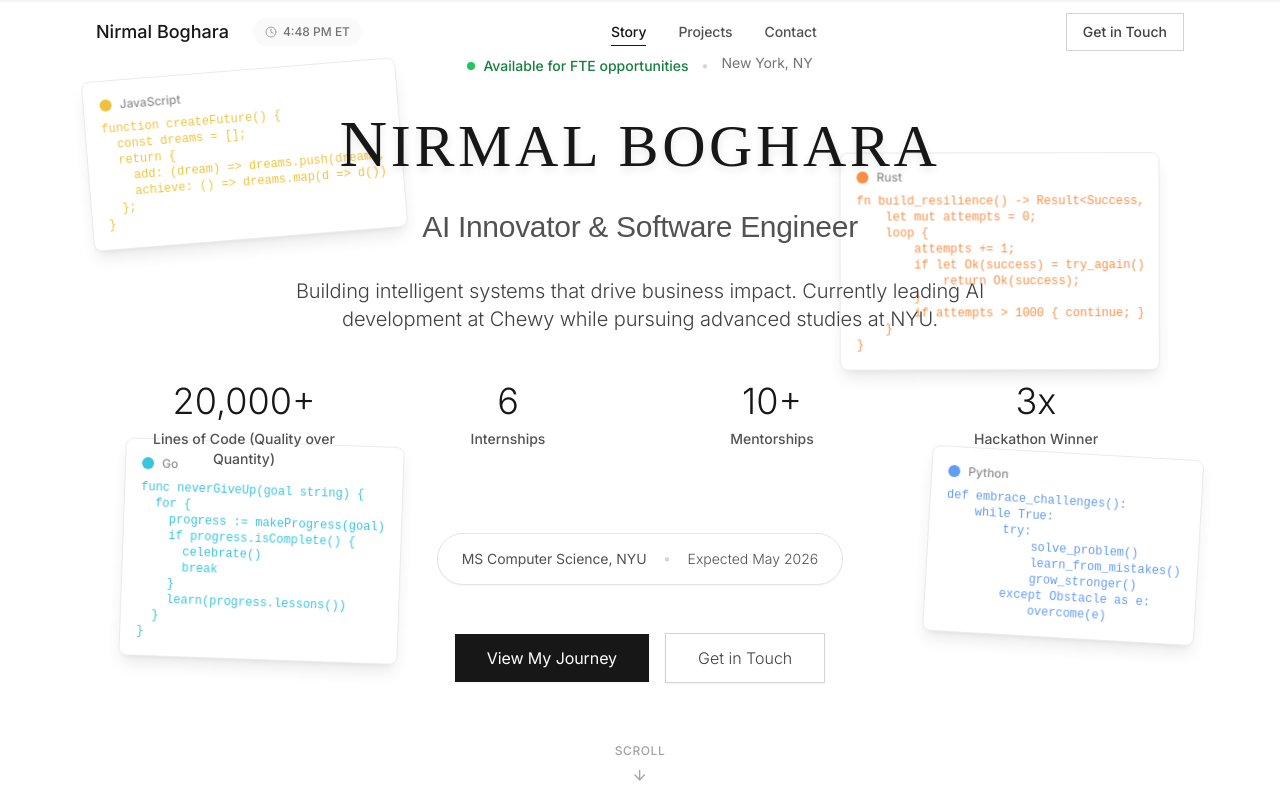
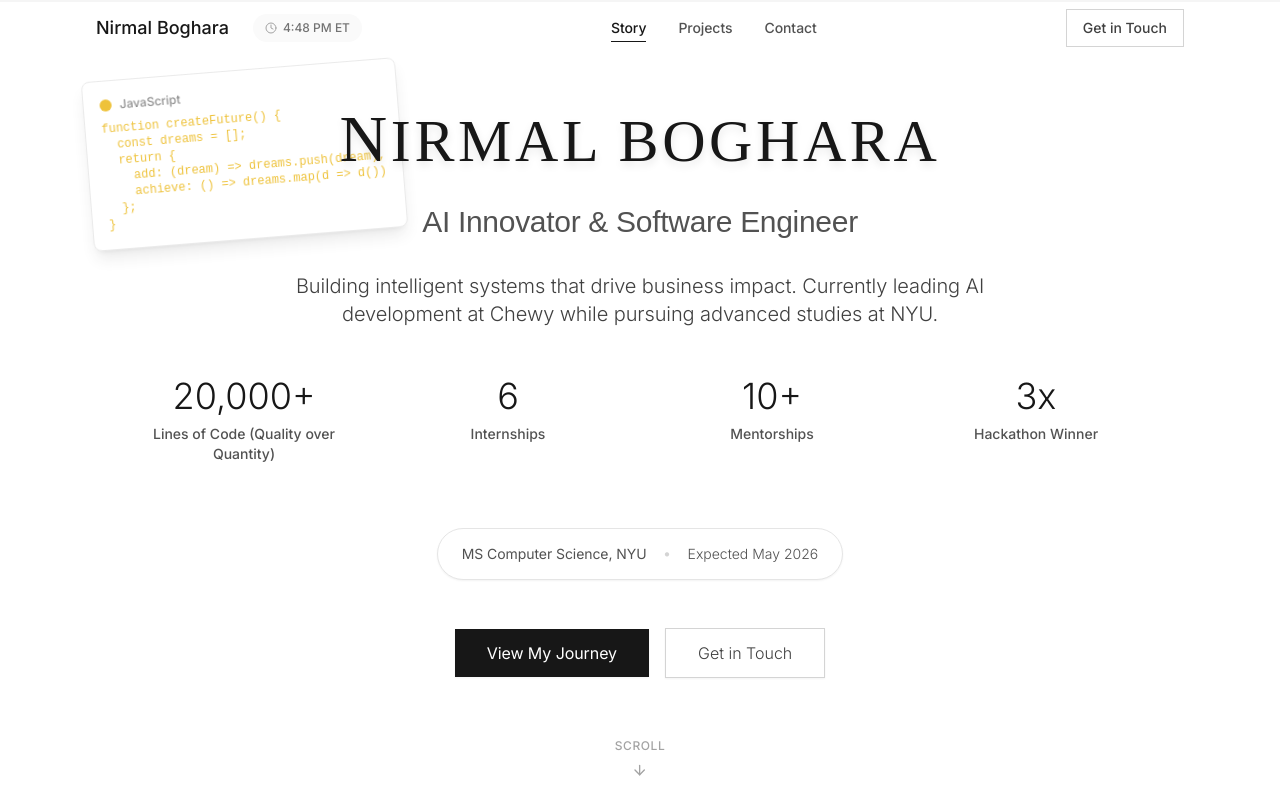
Before and after one commit to nirmal141/nirmal-aiswe, a Next.js app: page / in a window 1280 px wide. Shown: the top 800 px of the page. Built offline with nearby package versions, Linux system fonts and the light colour scheme.

Commit message:
Initial commit: Nirmal Boghara documentary website

```diff
--- a/src/components/sections/MinimalHero.tsx
+++ b/src/components/sections/MinimalHero.tsx
@@ -52,7 +52,7 @@ export default function MinimalHero() {
 
   return (
     <section className="min-h-screen flex items-center justify-center px-4 md:px-8 bg-white relative overflow-hidden">
-      {/* Static code snippets with animations - hidden on mobile */}
+      {/* JavaScript code snippet with animation - hidden on mobile */}
       <motion.div
         className="absolute top-20 left-20 -rotate-6 opacity-80 hidden md:block"
         animate={{
@@ -86,135 +86,14 @@ export default function MinimalHero() {
         </div>
       </motion.div>
 
-      <motion.div
-        className="absolute bottom-40 right-20 rotate-3 opacity-80 hidden md:block"
-        animate={{
-          y: [0, -10, 0],
-          x: [0, -5, 0],
-          rotate: [3, 5, 3]
-        }}
-        transition={{
-          duration: 8,
-          repeat: Infinity,
-          repeatType: "reverse",
-          ease: "easeInOut"
-        }}
-      >
-        <div className="bg-white border border-gray-200 rounded-lg p-4 shadow-lg max-w-xs">
-          <div className="flex items-center mb-2">
-            <div className="h-3 w-3 rounded-full mr-2 bg-blue-500"></div>
-            <span className="text-xs font-medium text-gray-500">Python</span>
-          </div>
-          <pre className="text-xs overflow-hidden">
-            <code className="font-mono text-blue-500">
-              {`def embrace_challenges():
-    while True:
-        try:
-            solve_problem()
-            learn_from_mistakes()
-            grow_stronger()
-        except Obstacle as e:
-            overcome(e)`}
-            </code>
-          </pre>
-        </div>
-      </motion.div>
-
-      <motion.div
-        className="absolute top-40 right-32 -rotate-2 opacity-80 hidden md:block"
-        animate={{
-          y: [0, -8, 0],
-          x: [0, 8, 0],
-          rotate: [-2, 0, -2]
-        }}
-        transition={{
-          duration: 12,
-          repeat: Infinity,
-          repeatType: "reverse",
-          ease: "easeInOut"
-        }}
-      >
-        <div className="bg-white border border-gray-200 rounded-lg p-4 shadow-lg max-w-xs">
-          <div className="flex items-center mb-2">
-            <div className="h-3 w-3 rounded-full mr-2 bg-orange-500"></div>
-            <span className="text-xs font-medium text-gray-500">Rust</span>
-          </div>
-          <pre className="text-xs overflow-hidden">
-            <code className="font-mono text-orange-500">
-              {`fn build_resilience() -> Result<Success, Failure> {
-    let mut attempts = 0;
-    loop {
-        attempts += 1;
-        if let Ok(success) = try_again() {
-            return Ok(success);
-        }
-        if attempts > 1000 { continue; }
-    }
-}`}
-            </code>
-          </pre>
-        </div>
-      </motion.div>
-
-      <motion.div
-        className="absolute bottom-32 left-32 rotate-4 opacity-80 hidden md:block"
-        animate={{
-          y: [0, -12, 0],
-          x: [0, -6, 0],
-          rotate: [4, 2, 4]
-        }}
-        transition={{
-          duration: 15,
-          repeat: Infinity,
-          repeatType: "reverse",
-          ease: "easeInOut"
-        }}
-      >
-        <div className="bg-white border border-gray-200 rounded-lg p-4 shadow-lg max-w-xs">
-          <div className="flex items-center mb-2">
-            <div className="h-3 w-3 rounded-full mr-2 bg-cyan-500"></div>
-            <span className="text-xs font-medium text-gray-500">Go</span>
-          </div>
-          <pre className="text-xs overflow-hidden">
-            <code className="font-mono text-cyan-500">
-              {`func neverGiveUp(goal string) {
-  for {
-    progress := makeProgress(goal)
-    if progress.isComplete() {
-      celebrate()
-      break
-    }
-    learn(progress.lessons())
-  }
-}`}
-            </code>
-          </pre>
-        </div>
-      </motion.div>
-
       {/* Content */}
       <motion.div
-        className="max-w-5xl mx-auto text-center relative z-10 pt-16 md:pt-0"
+        className="max-w-5xl mx-auto text-center relative z-10 pt-24 md:pt-12"
         variants={stagger}
         initial="initial"
         animate={controls}
       >
-        {/* Status indicator */}
-        <motion.div
-          variants={fadeIn}
-          className="flex flex-wrap justify-center gap-2 md:gap-3 mb-6 md:mb-8"
-        >
-          <div className="flex items-center">
-            <div className="w-2 h-2 bg-green-500 rounded-full mr-2"></div>
-            <span className="text-xs md:text-sm text-green-700 font-medium">
-              {currentStatus.availability}
-            </span>
-          </div>
-          <span className="hidden md:inline text-gray-300">•</span>
-          <MonoText className="text-gray-500 text-xs md:text-sm">
-            {currentStatus.location}
-          </MonoText>
-        </motion.div>
+
 
         {/* Name */}
         <motion.div variants={fadeIn} className="mb-4 md:mb-8">
--- a/src/components/sections/MinimalNavigation.tsx
+++ b/src/components/sections/MinimalNavigation.tsx
@@ -96,12 +96,12 @@ export default function MinimalNavigation() {
       transition={{ duration: 0.6, ease: 'easeOut' }}
       className={`fixed top-0 left-0 right-0 z-50 transition-all duration-300 ${
         isScrolled
-          ? 'bg-white/90 backdrop-blur-sm border-b border-gray-100 shadow-sm'
-          : 'bg-transparent'
+          ? 'bg-white/95 backdrop-blur-md border-b border-gray-100 shadow-sm'
+          : 'bg-white/80 backdrop-blur-sm'
       }`}
     >
       <div className="max-w-6xl mx-auto px-8">
-        <div className="flex items-center justify-between h-16">
+        <div className="flex items-center justify-between h-14">
           {/* Logo */}
           <div className="flex items-center gap-6">
             <motion.a
--- a/src/components/ui/FloatingCode.tsx
+++ b/src/components/ui/FloatingCode.tsx
@@ -17,76 +17,6 @@ const codeSnippets = [
 }`,
     color: 'text-yellow-500',
     bgColor: 'bg-yellow-50'
-  },
-  {
-    language: 'Python',
-    code: `def embrace_challenges():
-    while True:
-        try:
-            solve_problem()
-            learn_from_mistakes()
-            grow_stronger()
-        except Obstacle as e:
-            overcome(e)`,
-    color: 'text-blue-500',
-    bgColor: 'bg-blue-50'
-  },
-  {
-    language: 'Rust',
-    code: `fn build_resilience() -> Result<Success, Failure> {
-    let mut attempts = 0;
-    loop {
-        attempts += 1;
-        if let Ok(success) = try_again() {
-            return Ok(success);
-        }
-        if attempts > 1000 { continue; } // Never give up
-    }
-}`,
-    color: 'text-orange-500',
-    bgColor: 'bg-orange-50'
-  },
-  {
-    language: 'TypeScript',
-    code: `interface Dream {
-  vision: string;
-  execute(): Promise<Success>;
-}
-
-async function pursuePassion(dream: Dream): Promise<Success> {
-  const hardWork = new Persistence(dream.vision);
-  return await hardWork.untilSuccess();
-}`,
-    color: 'text-blue-400',
-    bgColor: 'bg-blue-50'
-  },
-  {
-    language: 'Go',
-    code: `func neverGiveUp(goal string) {
-  for {
-    progress := makeProgress(goal)
-    if progress.isComplete() {
-      celebrate()
-      break
-    }
-    learn(progress.lessons())
-  }
-}`,
-    color: 'text-cyan-500',
-    bgColor: 'bg-cyan-50'
-  },
-  {
-    language: 'Swift',
-    code: `func buildTheFuture() {
-  let vision = Vision(dream: "Better Tomorrow")
-  let determination = Determination.unlimited
-
-  while !vision.isAchieved {
-    vision.workTowards(with: determination)
-  }
-}`,
-    color: 'text-orange-400',
-    bgColor: 'bg-orange-50'
   }
 ];
 
```
Also changed, not shown: 1 other file (tests, documents, lock files or other folders).
